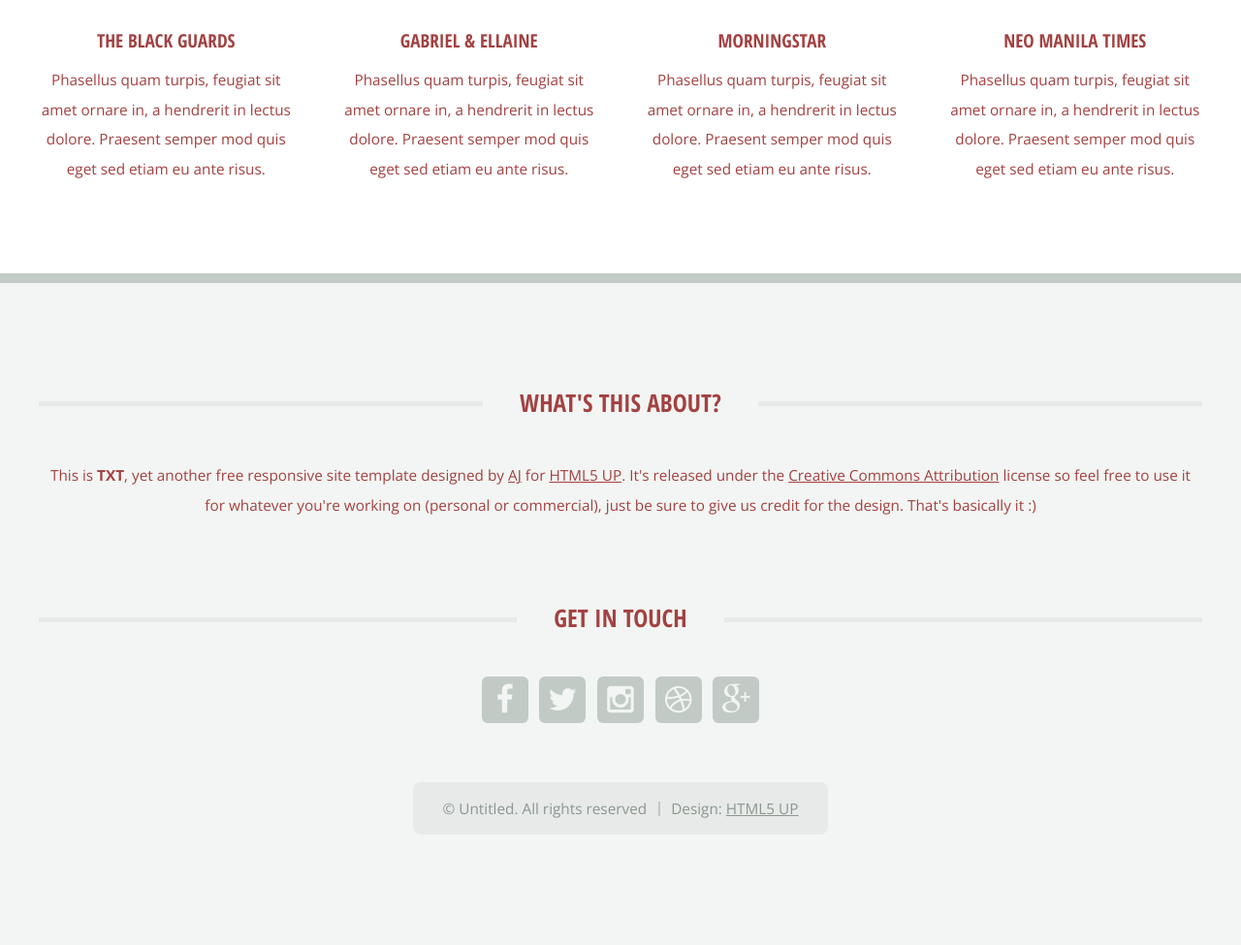
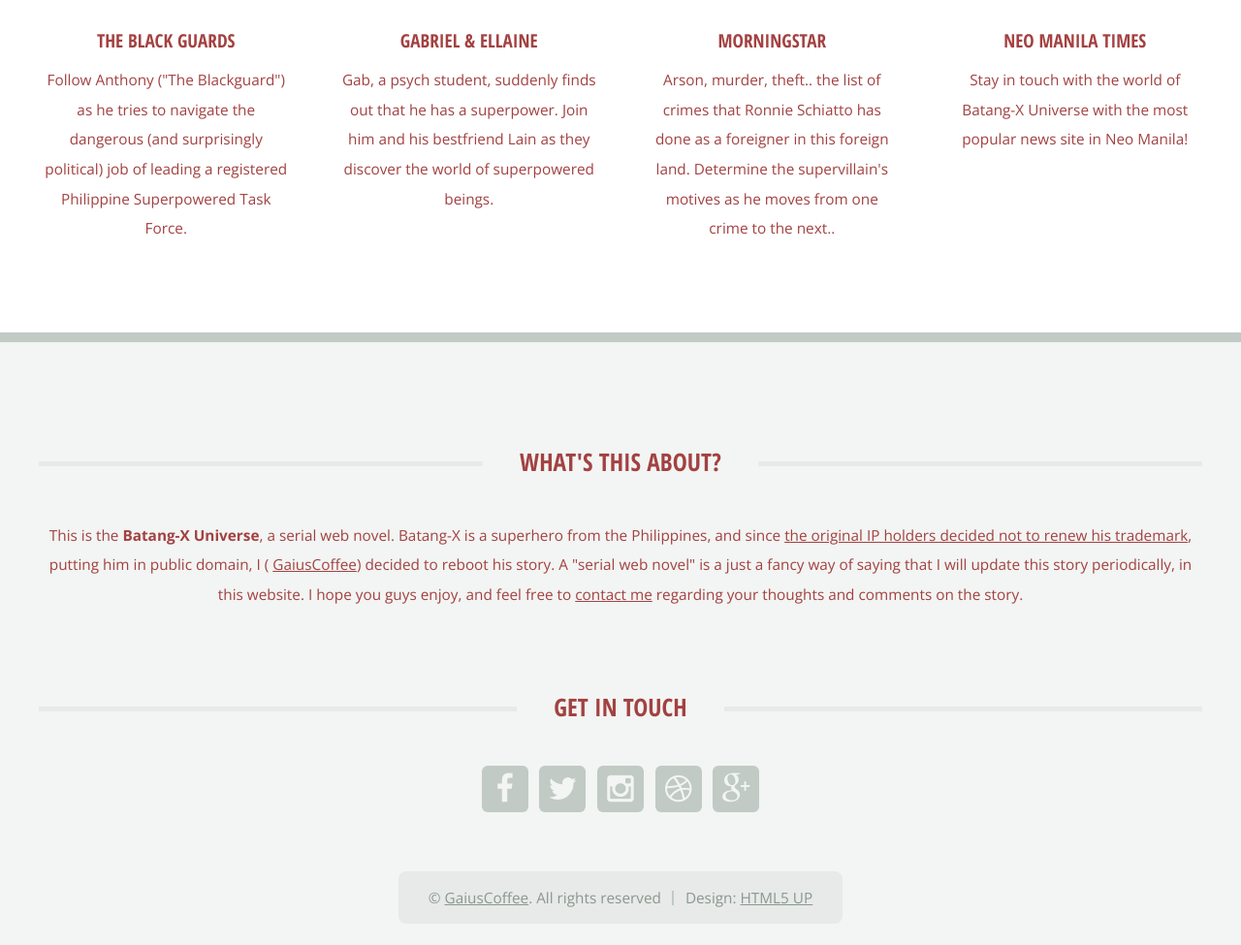
Before and after one commit to GaiusCoffee/batang-x, a Jekyll site: the page built from index.html, in a window 1280 px wide and 1400 px high, scrolled down 1722 px, cut to the strip 325-1300 px from the top of the window. Shown: the whole strip at 97% size. Built offline with Jekyll 4.4.1, drawn with Linux system fonts in a browser that asks for light colours; emoji names are drawn with the system emoji font; some of the changed text lies outside the part shown.

Commit message:
Update frontpage and includes

```diff
--- a/_includes/footer.html
+++ b/_includes/footer.html
@@ -7,11 +7,14 @@
       <section>
         <h2 class="major"><span>What's this about?</span></h2>
         <p>
-          This is <strong>TXT</strong>, yet another free responsive site template designed by
-          <a href="http://n33.co">AJ</a> for <a href="http://html5up.net">HTML5 UP</a>. It's released under the
-          <a href="http://html5up.net/license/">Creative Commons Attribution</a> license so feel free to use it for
-          whatever you're working on (personal or commercial), just be sure to give us credit for the design.
-          That's basically it :)
+          This is the <strong>Batang-X Universe</strong>, a serial web novel. Batang-X is a superhero from
+          the Philippines, and since <a href="http://www.wipo.int/branddb/ph/en/showData.jsp?ID=PHTM.41995098468">
+          the original IP holders decided not to renew his trademark</a>, putting him in public domain, I (
+          <a href="{{ '/about/' | prepend: site.baseurl }}">GaiusCoffee</a>) decided to reboot his story. A
+          "serial web novel" is a just a fancy way of saying that I will update this story periodically, in
+          this website. I hope you guys enjoy, and feel free to
+          <a href="https://github.com/GaiusCoffee/batangx.com/issues/new">contact me</a> regarding your thoughts
+          and comments on the story.
         </p>
       </section>
 
@@ -38,7 +41,7 @@
   <!-- Copyright -->
   <div id="copyright">
     <ul class="menu">
-      <li>&copy; Untitled. All rights reserved</li><li>Design: <a href="http://html5up.net">HTML5 UP</a></li>
+      <li>&copy; <a href="{{ '/about/' | prepend: site.baseurl }}">GaiusCoffee</a>. All rights reserved</li><li>Design: <a href="http://html5up.net">HTML5 UP</a></li>
     </ul>
   </div>
 
--- a/_includes/nav.html
+++ b/_includes/nav.html
@@ -11,7 +11,7 @@
       </ul>
     </li>
     <li><a href="#">Neo Manila Times</a></li>
-    <li><a href="#">About the Author</a></li>
-    <li><a href="#">Contact Me</a></li>
+    <li><a href="{{ '/about/' | prepend: site.baseurl }}">About the Author</a></li>
+    <li><a href="https://github.com/GaiusCoffee/batangx.com/issues/new">Contact Me</a></li>
   </ul>
 </nav>
--- /dev/null
+++ b/about/index.html
@@ -0,0 +1,5 @@
+---
+layout: page
+---
+
+Hello, World! :rocket:
--- a/index.html
+++ b/index.html
@@ -5,9 +5,9 @@ layout: default
 <!-- Banner -->
 <div id="banner-wrapper">
   <section id="banner">
-    <h2>Welcome to TXT by HTML5 UP :rocket:</h2>
-    <p>A free responsive site template built on HTML5, CSS3, skel, and some other stuff</p>
-    <a href="#main" class="button">Alright let's go</a>
+    <h2>Welcome to the [BXU]</h2>
+    <p>Multiple simultaneous and parallel storylines on one continuity.</p>
+    <a href="#main" class="button">Start Reading</a>
   </section>
 </div>
 
@@ -24,7 +24,6 @@ layout: default
               <div class="9u 12u(mobile)">
                 <div class="content content-left">
 
-                  <!-- Featured Post -->
                   {% assign post = site.posts.first %}
                   {% assign content = post.content %}
                   {% include feature.html %}
@@ -74,8 +73,8 @@ layout: default
                     <img src="http://lorempixel.com/282/158/cats/TheBlackGuards" alt="" /></a>
                   <h3><a href="#">The Black Guards</a></h3>
                   <p>
-                    Phasellus quam turpis, feugiat sit amet ornare in, a hendrerit in
-                    lectus dolore. Praesent semper mod quis eget sed etiam eu ante risus.
+                    Follow Anthony ("The Blackguard") as he tries to navigate the dangerous (and surprisingly
+                    political) job of leading a registered Philippine Superpowered Task Force.
                   </p>
                 </section>
 
@@ -88,8 +87,8 @@ layout: default
                     <img src="http://lorempixel.com/282/158/cats/GabrielAndEllaine" alt="" /></a>
                   <h3><a href="#">Gabriel &amp; Ellaine</a></h3>
                   <p>
-                    Phasellus quam turpis, feugiat sit amet ornare in, a hendrerit in
-                    lectus dolore. Praesent semper mod quis eget sed etiam eu ante risus.
+                    Gab, a psych student, suddenly finds out that he has a superpower. Join him and his
+                    bestfriend Lain as they discover the world of superpowered beings.
                   </p>
                 </section>
 
@@ -102,8 +101,9 @@ layout: default
                     <img src="http://lorempixel.com/282/158/cats/Morningstar" alt="" /></a>
                   <h3><a href="#">Morningstar</a></h3>
                   <p>
-                    Phasellus quam turpis, feugiat sit amet ornare in, a hendrerit in
-                    lectus dolore. Praesent semper mod quis eget sed etiam eu ante risus.
+                    Arson, murder, theft.. the list of crimes that Ronnie Schiatto has done as a
+                    foreigner in this foreign land. Determine the supervillain's motives as he moves from
+                    one crime to the next..
                   </p>
                 </section>
 
@@ -116,8 +116,8 @@ layout: default
                     <img src="http://lorempixel.com/282/158/cats/NeoManilaTimes" alt="" /></a>
                   <h3><a href="#">Neo Manila Times</a></h3>
                   <p>
-                    Phasellus quam turpis, feugiat sit amet ornare in, a hendrerit in
-                    lectus dolore. Praesent semper mod quis eget sed etiam eu ante risus.
+                    Stay in touch with the world of Batang-X Universe with the most popular news site in
+                    Neo Manila!
                   </p>
                 </section>
 
--- a/story/index.html
+++ b/story/index.html
@@ -1,3 +1,3 @@
 ---
-layout: default
+layout: page
 ---
```
Also changed, not shown: _layouts/page.html (added, +21 -0 lines), README.md (deleted).
